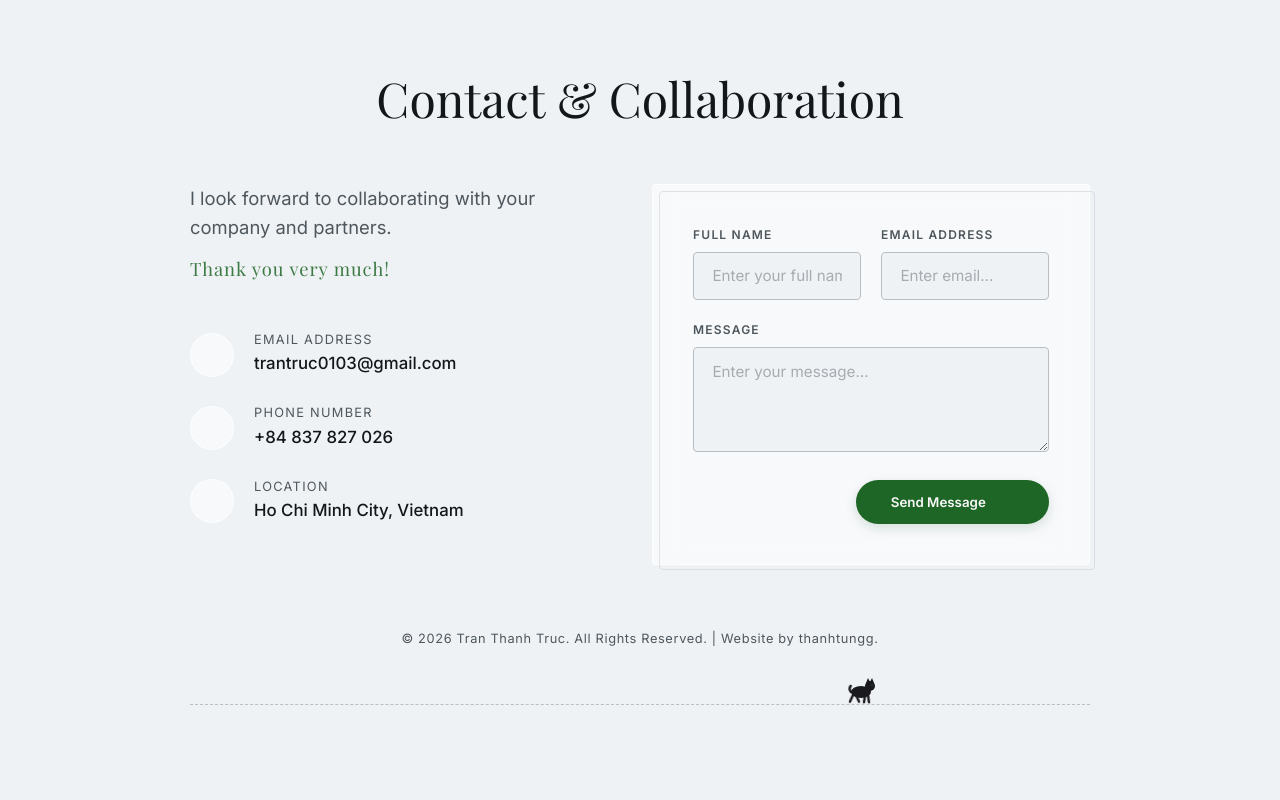
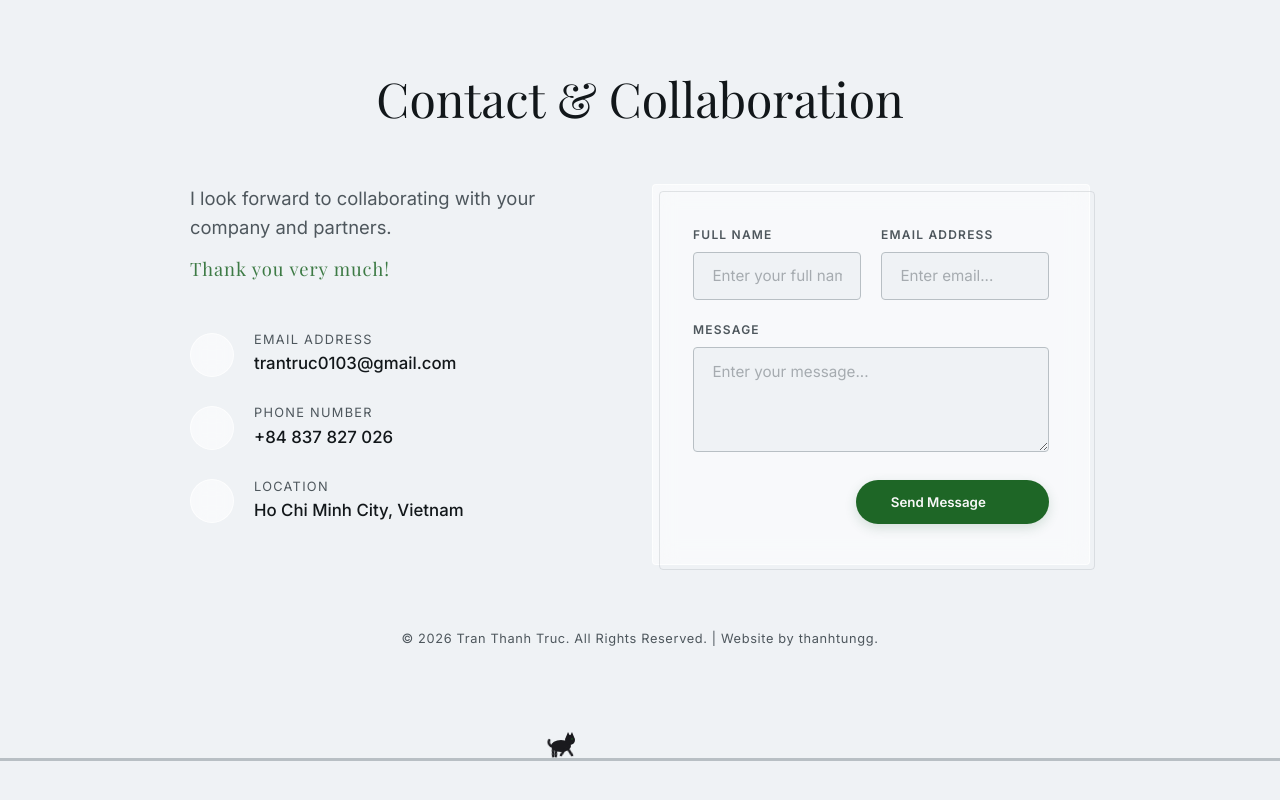
Before and after one commit to trevorthanhtung/tranthanhtruc-nagankn, a React (Vite) app: page / in a window 1280 px wide. Shown: the part 3421-4221 px from the top of the page. After the commit the page ends 4182 px from the top, so only its background shows below. Built offline with nearby package versions, Linux system fonts and the light colour scheme; some icons are missing; a web font is replaced by a local one.

Commit message:
feat: slow down walking cat to 30s and position it on a solid bottom ground line

```diff
--- a/src/index.css
+++ b/src/index.css
@@ -892,7 +892,8 @@ section:last-of-type {
 /* Contact Footer */
 .contact-sec {
   text-align: center;
-  padding: 8rem 0;
+  padding: 8rem 0 7rem 0;
+  position: relative;
 }
 
 .contact-title {
@@ -1425,20 +1426,22 @@ a.contact-value:hover {
 
 /* Whimsical footer walking cat styling */
 .cat-track {
-  width: 100%;
+  width: 100vw;
   height: 32px;
-  position: relative;
-  margin-top: 1.5rem;
-  margin-bottom: 0px;
+  position: absolute;
+  bottom: 0;
+  left: 50%;
+  transform: translateX(-50%);
+  margin: 0;
   overflow: hidden;
-  border-bottom: 1px dashed var(--border-color); /* walks on a dashed line */
+  border-bottom: 3px solid var(--border-color); /* Walks on a solid ground line at the absolute bottom */
 }
 
 .walking-cat {
   position: absolute;
   bottom: 0;
   color: #1a1a1e; /* charcoal black cat */
-  animation: walkAcross 18s linear infinite;
+  animation: walkAcross 30s linear infinite; /* Walk slowly (30s) */
   transition: filter var(--transition-speed);
   /* Soft outline & green eye glow for dark theme, adjusted in dark mode */
   filter: drop-shadow(0px 0px 1px rgba(255, 255, 255, 0.05));
@@ -1455,22 +1458,22 @@ html:not(.light-theme) .walking-cat {
           drop-shadow(0px 0px 3.5px rgba(71, 152, 101, 0.4));
 }
 
-/* Leg swing animations */
+/* Leg swing animations (slowed down to 0.8s to match 30s walk speed) */
 .leg-back-1 {
   transform-origin: 18px 21px;
-  animation: legSwing 0.5s ease-in-out infinite alternate;
+  animation: legSwing 0.8s ease-in-out infinite alternate;
 }
 .leg-back-2 {
   transform-origin: 21px 21px;
-  animation: legSwing 0.5s ease-in-out infinite alternate-reverse;
+  animation: legSwing 0.8s ease-in-out infinite alternate-reverse;
 }
 .leg-front-1 {
   transform-origin: 30px 21px;
-  animation: legSwing 0.5s ease-in-out infinite alternate-reverse;
+  animation: legSwing 0.8s ease-in-out infinite alternate-reverse;
 }
 .leg-front-2 {
   transform-origin: 33px 21px;
-  animation: legSwing 0.5s ease-in-out infinite alternate;
+  animation: legSwing 0.8s ease-in-out infinite alternate;
 }
 
 @keyframes legSwing {
@@ -1482,10 +1485,10 @@ html:not(.light-theme) .walking-cat {
   }
 }
 
-/* 1/3 Bobtail wiggle */
+/* 1/3 Bobtail wiggle (slowed to 0.8s) */
 .cat-tail {
   transform-origin: 16px 18px;
-  animation: tailWasp 0.5s ease-in-out infinite alternate;
+  animation: tailWasp 0.8s ease-in-out infinite alternate;
 }
 
 @keyframes tailWasp {
@@ -1497,7 +1500,7 @@ html:not(.light-theme) .walking-cat {
   }
 }
 
-/* Walk back and forth across track */
+/* Walk back and forth across full viewport width */
 @keyframes walkAcross {
   0% {
     left: -48px;
```
